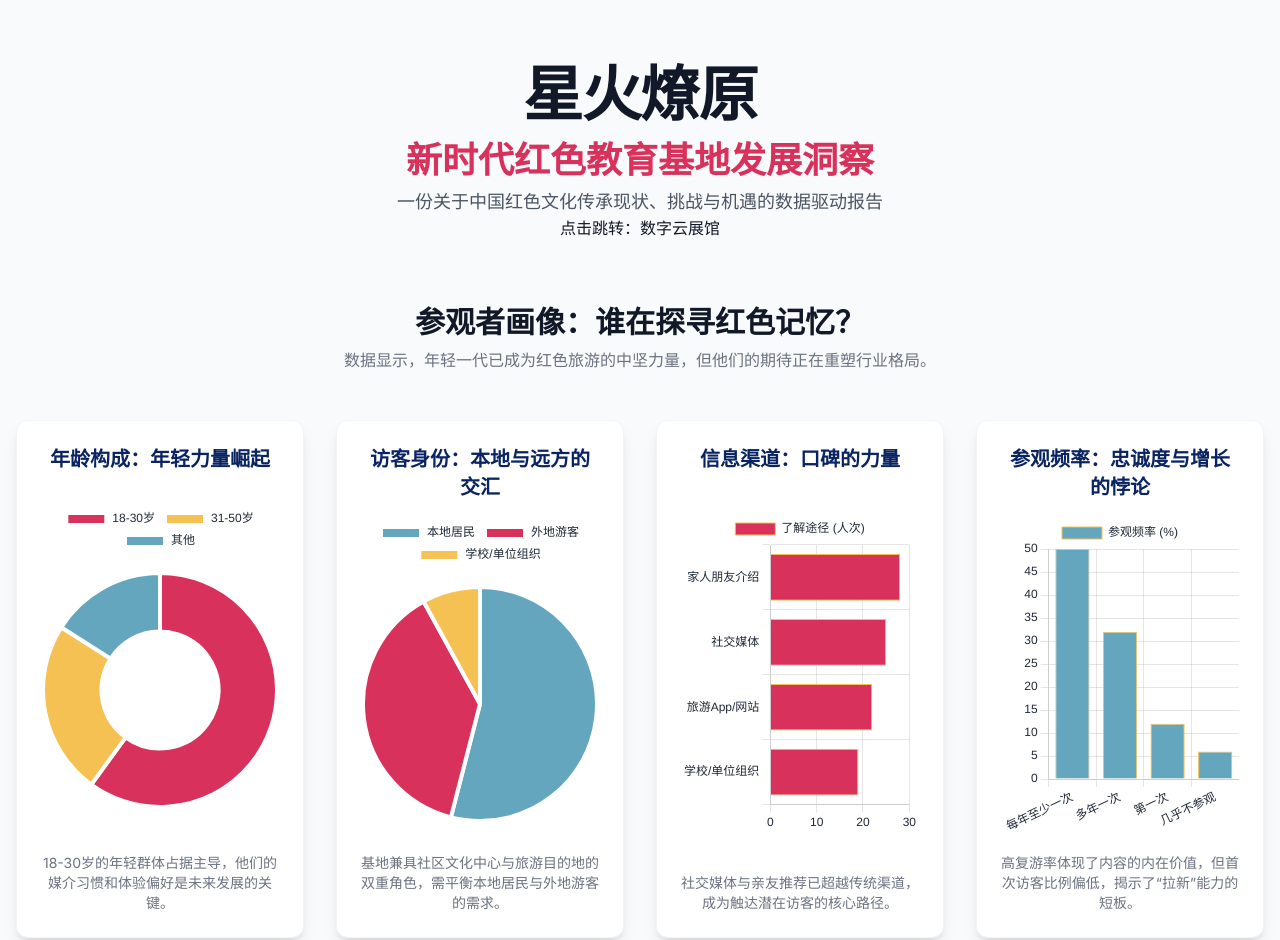
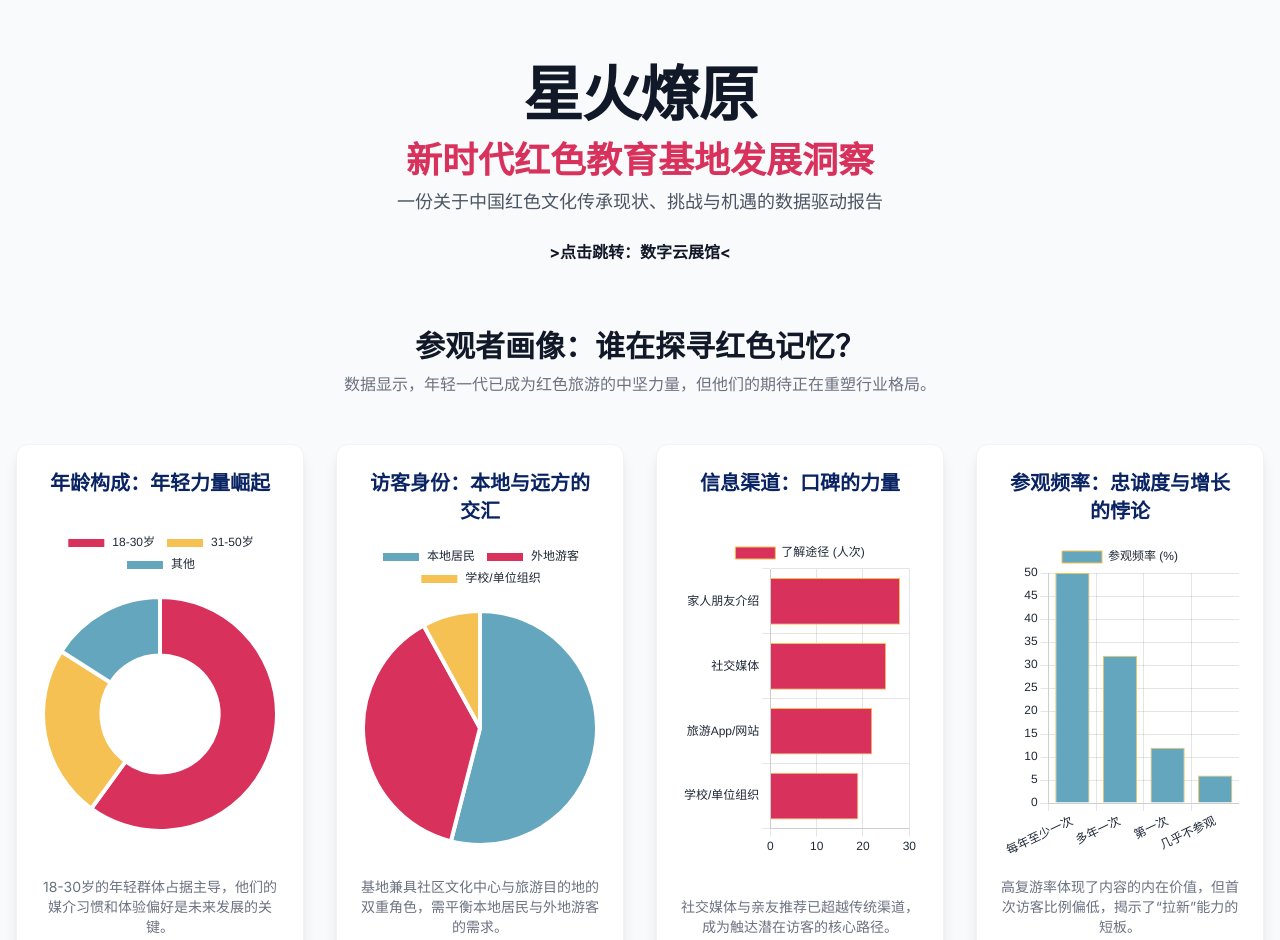
Before and after one commit to LHStudio/xiasanxiang, a plain HTML site: page index.html in a window 1280 px wide. Shown: the top 940 px of the page. Drawn offline with nearby package versions, Linux system fonts and the light colour scheme.

Commit message:
Update index.html

```diff
--- a/index.html
+++ b/index.html
@@ -33,7 +33,8 @@
             </h1>
             <h2 class="text-2xl md:text-4xl font-bold text-[#D8315B] mb-2">新时代红色教育基地发展洞察</h2>
             <p class="max-w-3xl mx-auto text-lg text-gray-600">一份关于中国红色文化传承现状、挑战与机遇的数据驱动报告</p>
-            <a href="https://sway.cloud.microsoft/CVNF2Tqu0guTQCJb?ref=Link">点击跳转：数字云展馆</a>
+            <br>
+            <a href="https://sway.cloud.microsoft/CVNF2Tqu0guTQCJb?ref=Link"><strong>>点击跳转：数字云展馆<</strong></a>
         </header>
 
         <section id="demographics" class="mb-20">
```
